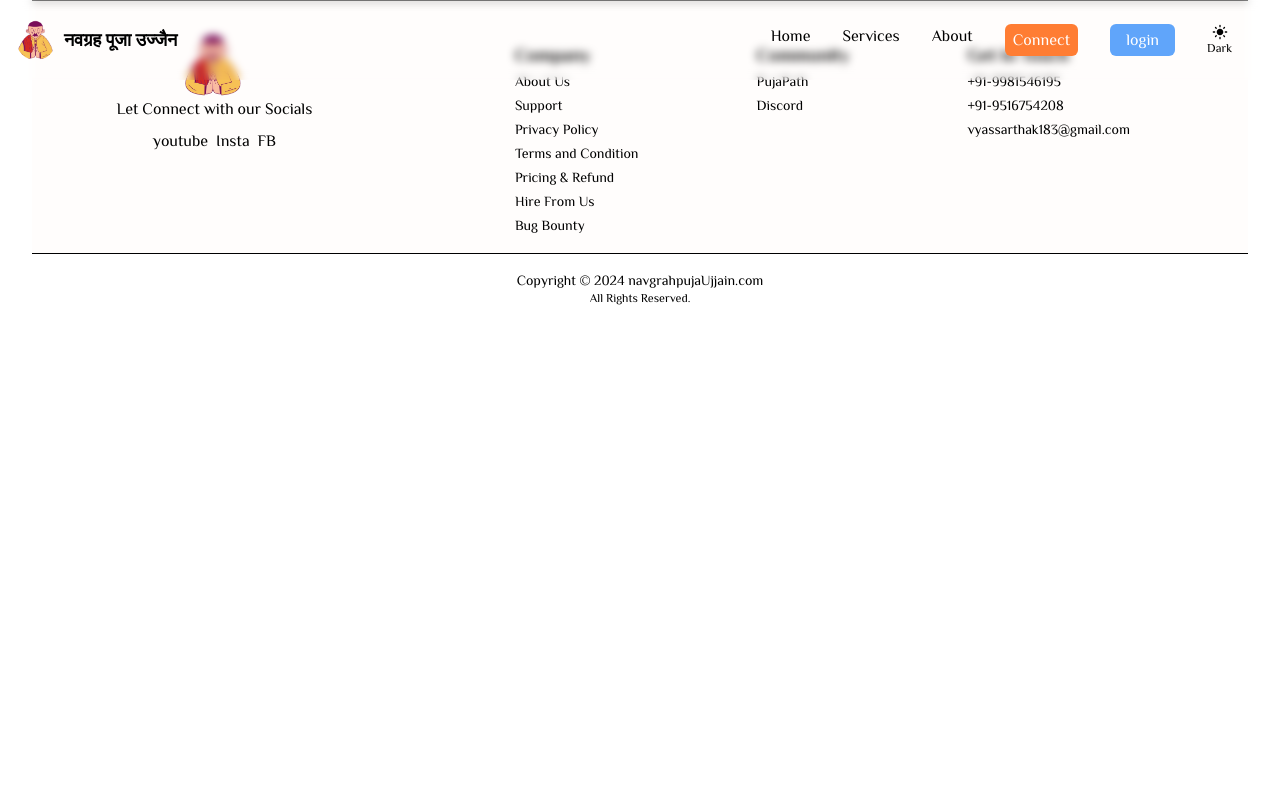
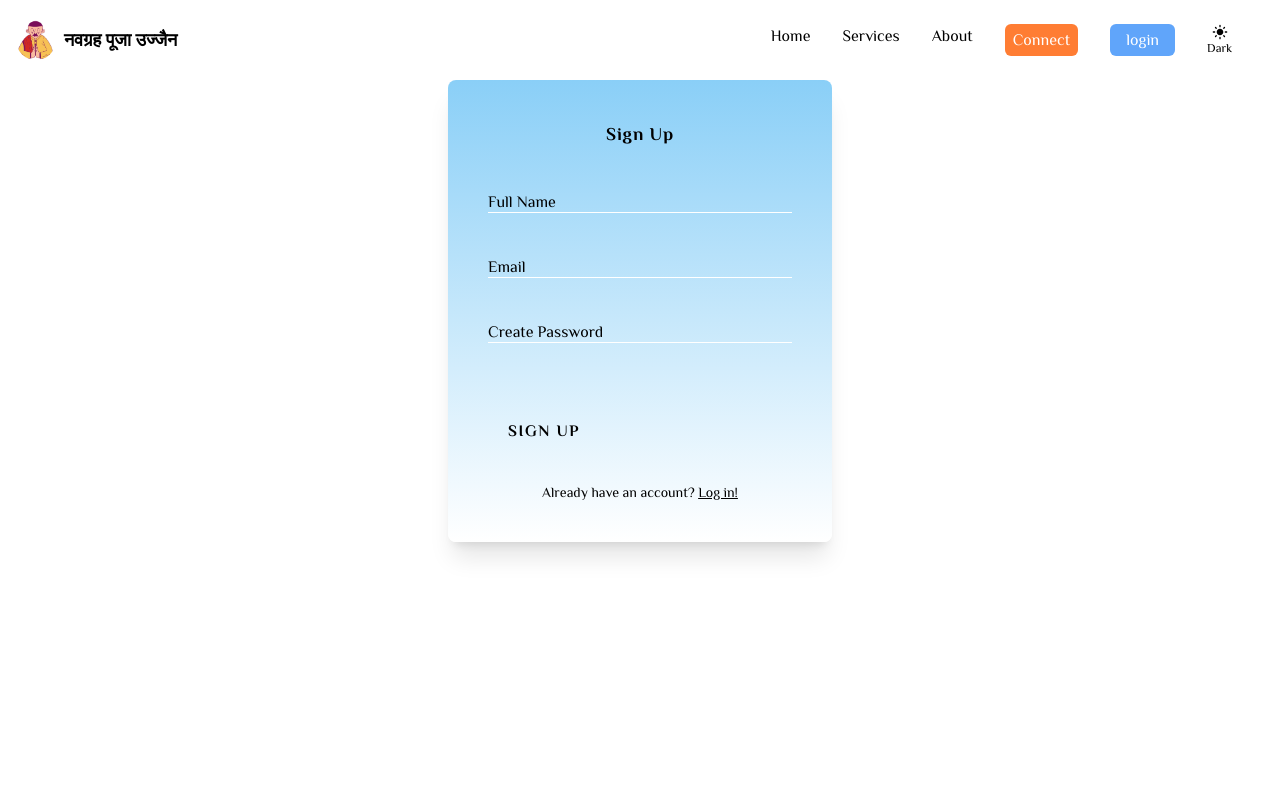
Before and after one commit to Sarthak-vyas183/Client-Project, a React (Vite) app: page /signup in a window 1280 px wide. Shown: the top 800 px of the page. Built offline with nearby package versions, Linux system fonts and the light colour scheme; a web font is replaced by a local one.

Commit message:
signup and profile page added

```diff
--- a/src/Components/Layout/Nav.jsx
+++ b/src/Components/Layout/Nav.jsx
@@ -144,7 +144,7 @@ function Nav() {
             >
               <Link to="/connect">Connect</Link>
             </button>
-
+             <br /> <br />
             <button
               className={`py-2 px-4 ${darkMode ? 'bg-[#24CFA6]' : 'bg-[#FF7E35]'} rounded-md`}
               onClick={toggleSidebar}
--- a/src/Components/Layout/Router.jsx
+++ b/src/Components/Layout/Router.jsx
@@ -5,6 +5,8 @@ import Services from '../Pages/Services';
 import About from '../Pages/About';
 import ConnectForm from '../Pages/ConnectForm';
 import Login from '../Pages/Login';
+import SignUp from '../Pages/SignUp';
+import Profile from '../Profiles/Profile';
 import { Routes, Route } from 'react-router-dom';
 
 function Router() {
@@ -16,6 +18,8 @@ function Router() {
         <Route path='/about' element={<About/>}/>
         <Route path='/connect' element={<ConnectForm/>}/>
         <Route path='/login' element={<Login/>}/>
+        <Route path='/signup' element={<SignUp/>}/>
+        <Route path='/profile' element={<Profile/>}/>
       </Routes>
     </>
   );
--- a/src/Components/Pages/SignUp.jsx
+++ b/src/Components/Pages/SignUp.jsx
@@ -1,10 +1,109 @@
 /* eslint-disable no-unused-vars */
-import React from "react";
+import React, { useContext, useState } from "react";
+import userContext from "../../Context/userContext";
 
 function SignUp() {
+  const { darkMode } = useContext(userContext);
+  const [signUpForm, setSignUpForm] = useState({
+    fullName: "",
+    email: "",
+    password: "",
+  });
+
+  const handleChange = (e) => {
+    const { name, value } = e.target;
+    setSignUpForm((prev) => ({
+      ...prev,
+      [name]: value,
+    }));
+  };
+
   return (
-    <div>
-
+    <div
+      className={`max-sm:w-[100vw] max-sm:h-[70vh] w-[100vw] h-[100vh] pt-[10vh] ${
+        darkMode ? "bg-[#0C0C0C]" : "bg-white"
+      }`}
+    >
+      <div
+        className={`${
+          darkMode
+            ? "bg-black/90 text-white"
+            : "bg-gradient-flow-for-service text-black"
+        } shadow-xl rounded-lg p-10 w-96 max-sm:w-[90vw] max-sm:h-auto relative mx-auto`}
+      >
+        <p className="text-center text-lg font-bold mb-8 tracking-wider">
+          Sign Up
+        </p>
+        <form>
+          <div className="relative mb-8">
+            <input
+              type="text"
+              name="fullName"
+              value={signUpForm.fullName}
+              onChange={handleChange}
+              required
+              className="peer w-full bg-transparent border-b border-white focus:outline-none focus:ring-0 focus:border-white pb-2"
+            />
+            <label
+              className={`absolute left-0 top-2.5 text-base transition-all peer-placeholder-shown:top-2.5 peer-placeholder-shown:text-base peer-focus:top-[-20px] peer-focus:text-sm ${
+                darkMode ? "text-white" : "text-black"
+              }`}
+            >
+              Full Name
+            </label>
+          </div>
+          <div className="relative mb-8">
+            <input
+              type="email"
+              name="email"
+              value={signUpForm.email}
+              onChange={handleChange}
+              required
+              className="peer w-full bg-transparent border-b border-white focus:outline-none focus:ring-0 focus:border-white pb-2"
+            />
+            <label
+              className={`absolute left-0 top-2.5 text-base transition-all peer-placeholder-shown:top-2.5 peer-placeholder-shown:text-base peer-focus:top-[-20px] peer-focus:text-sm ${
+                darkMode ? "text-white" : "text-black"
+              }`}
+            >
+              Email
+            </label>
+          </div>
+          <div className="relative mb-8">
+            <input
+              type="password"
+              name="password"
+              value={signUpForm.password}
+              onChange={handleChange}
+              required
+              className="peer w-full bg-transparent border-b border-white focus:outline-none focus:ring-0 focus:border-white pb-2"
+            />
+            <label
+              className={`absolute left-0 top-2.5 text-base transition-all peer-placeholder-shown:top-2.5 peer-placeholder-shown:text-base peer-focus:top-[-20px] peer-focus:text-sm ${
+                darkMode ? "text-white" : "text-black"
+              }`}
+            >
+              Create Password
+            </label>
+          </div>
+          <a
+            href="#"
+            className="relative inline-block text-center font-bold uppercase tracking-widest px-5 py-3 overflow-hidden transition-all mt-8 group hover:bg-white hover:text-black rounded-md"
+          >
+            <span className="absolute top-0 left-[-100%] w-full h-[2px] bg-gradient-to-r from-transparent to-white group-hover:animate-btn-anim1"></span>
+            <span className="absolute top-[-100%] right-0 w-[2px] h-full bg-gradient-to-b from-transparent to-white group-hover:animate-btn-anim2"></span>
+            <span className="absolute bottom-0 right-[-100%] w-full h-[2px] bg-gradient-to-l from-transparent to-white group-hover:animate-btn-anim3"></span>
+            <span className="absolute bottom-[-100%] left-0 w-[2px] h-full bg-gradient-to-t from-transparent to-white group-hover:animate-btn-anim4"></span>
+            Sign Up
+          </a>
+        </form>
+        <p className="text-center text-black text-sm mt-5">
+          Already have an account?{" "}
+          <a href="#" className={`underline ${darkMode ? "text-white" : "text-black"}`}>
+            Log in!
+          </a>
+        </p>
+      </div>
     </div>
   );
 }
--- /dev/null
+++ b/src/Components/Profiles/Profile.jsx
@@ -0,0 +1,142 @@
+/* eslint-disable no-unused-vars */
+import React, { useState, useEffect, useContext } from "react";
+import userContext from "../../Context/userContext";
+import defaultProfile from "../../assets/Images/profile.png";
+
+function Profile() {
+  const { darkMode } = useContext(userContext);
+  const [userData, setUserData] = useState({
+    profileImage: "",
+    fullName: "Sarthak Vyas",
+    email: "sarthak@gmail.com",
+    bio: "Enter the bio data of a user.",
+    reviews: [],
+    details: { joined: "2024-01-01", remediesPosted: 0 },
+  });
+
+  const [bioEditMode, setBioEditMode] = useState(false);
+  const [newBio, setNewBio] = useState(userData.bio);
+
+  const handleBioUpdate = () => {
+    setUserData((prev) => ({ ...prev, bio: newBio }));
+    setBioEditMode(false);
+  };
+
+  const handleImageChange = (e) => {
+    const file = e.target.files[0];
+    if (file) {
+      const imageURL = URL.createObjectURL(file);
+      setUserData((prev) => ({ ...prev, profileImage: imageURL }));
+    }
+  };
+
+  return (
+    <div
+      className={`min-h-screen pt-10 ${
+        darkMode ? "bg-[#0C0C0C] text-white" : "bg-white text-black"
+      }`}
+    >
+      <div className="max-w-4xl mx-auto shadow-lg rounded-lg p-6 bg-opacity-80">
+        {/* Profile Header */}
+        <div className="flex flex-col items-center">
+          <div className="relative w-24 h-24 mb-4">
+            <img
+              src={userData.profileImage || defaultProfile}
+              alt="Profile"
+              className="w-full h-full rounded-full object-cover border"
+            />
+            <label
+              htmlFor="imageUpload"
+              className="absolute bottom-0 right-0 bg-blue-500 p-1 rounded-full cursor-pointer text-white text-xs"
+            >
+              Edit
+            </label>
+            <input
+              type="file"
+              id="imageUpload"
+              className="hidden"
+              accept="image/*"
+              onChange={handleImageChange}
+            />
+          </div>
+          <h1 className="text-2xl font-bold">{userData.fullName}</h1>
+          <p className="text-sm text-gray-400">{userData.email}</p>
+        </div>
+
+        {/* Bio Section */}
+        <div className="mt-6">
+          <h2 className="text-lg font-semibold mb-2">Bio</h2>
+          {bioEditMode ? (
+            <div>
+              <textarea
+                value={newBio}
+                onChange={(e) => setNewBio(e.target.value)}
+                className="w-full p-2 border rounded"
+              />
+              <div className="mt-2 flex gap-4">
+                <button
+                  onClick={handleBioUpdate}
+                  className="bg-green-500 text-white px-4 py-2 rounded"
+                >
+                  Save
+                </button>
+                <button
+                  onClick={() => setBioEditMode(false)}
+                  className="bg-red-500 text-white px-4 py-2 rounded"
+                >
+                  Cancel
+                </button>
+              </div>
+            </div>
+          ) : (
+            <div>
+              <p className="text-gray-300">{userData.bio}</p>
+              <button
+                onClick={() => setBioEditMode(true)}
+                className="mt-2 text-blue-500 underline"
+              >
+                Edit Bio
+              </button>
+            </div>
+          )}
+        </div>
+
+        {/* Reviews Section */}
+        <div className="mt-6">
+          <h2 className="text-lg font-semibold mb-2">Reviews</h2>
+          {userData.reviews.length > 0 ? (
+            <ul className="space-y-2">
+              {userData.reviews.map((review, index) => (
+                <li
+                  key={index}
+                  className="p-3 bg-gray-700 bg-opacity-30 rounded shadow"
+                >
+                  {review}
+                </li>
+              ))}
+            </ul>
+          ) : (
+            <p className="text-gray-500">No reviews yet.</p>
+          )}
+        </div>
+
+        {/* Account Details */}
+        <div className="mt-6">
+          <h2 className="text-lg font-semibold mb-2">Account Details</h2>
+          <div className="space-y-2">
+            <p>
+              <span className="font-bold">Joined:</span>{" "}
+              {userData.details.joined}
+            </p>
+            <p>
+              <span className="font-bold">Remedies Posted:</span>{" "}
+              {userData.details.remediesPosted}
+            </p>
+          </div>
+        </div>
+      </div>
+    </div>
+  );
+}
+
+export default Profile;
```
Also changed, not shown: src/assets/Images/profile.png (added).
